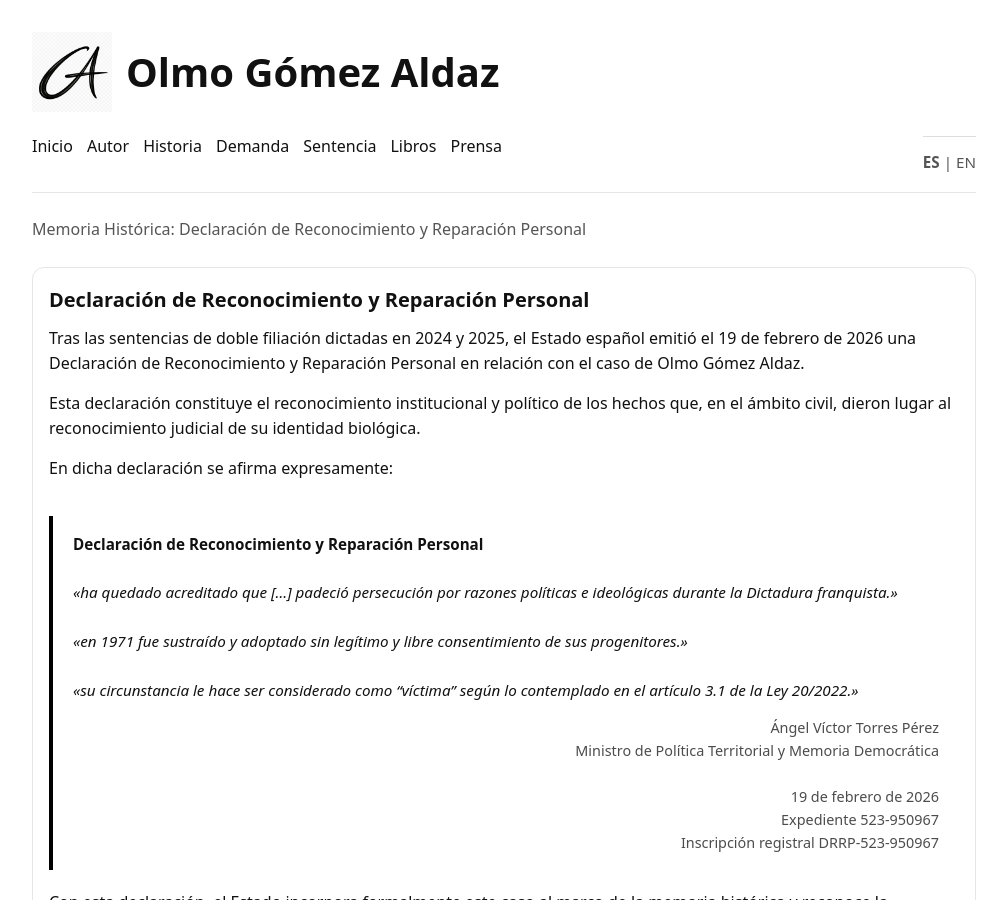
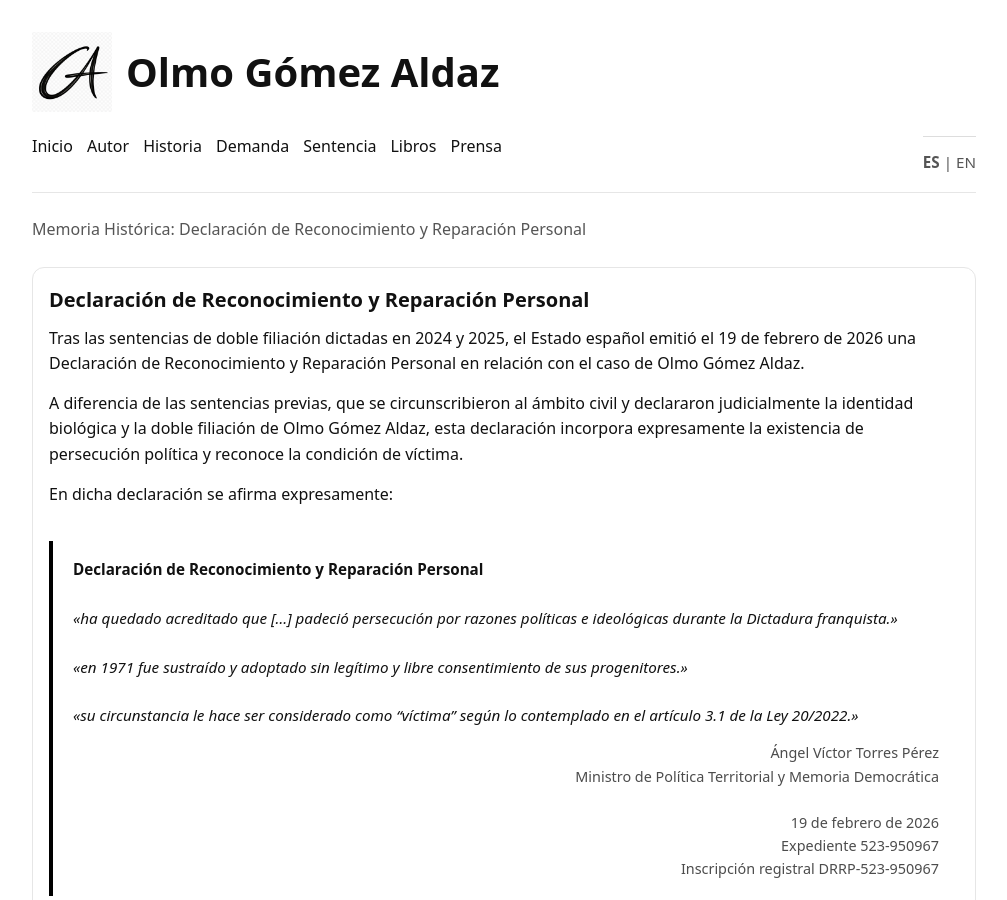
Before and after one commit to olmogaldaz/olmogaldaz.github.io, a Jekyll site: the page built from es/memoria/index.html, in a window 1280 px wide and 900 px high. Shown: the whole window, without its empty margins (136-1143 px from the left). Built offline with Jekyll 4.4.1, drawn with Linux system fonts in a browser that asks for light colours.

Commit message:
Update index.html

```diff
--- a/es/memoria/index.html
+++ b/es/memoria/index.html
@@ -21,12 +21,14 @@ description: Reconocimiento oficial como víctima conforme a la Ley 20/2022 de M
       <h2>Declaración de Reconocimiento y Reparación Personal</h2>
 
       <p>
-        Tras las sentencias de doble filiación dictadas en 2024 y 2025, el Estado español emitió el 19 de febrero de 2026 una Declaración de Reconocimiento y Reparación Personal en relación con el caso de Olmo Gómez Aldaz.
+        Tras las sentencias de doble filiación dictadas en 2024 y 2025, el Estado español emitió el 19 de febrero de 2026 una Declaración
+        de Reconocimiento y Reparación Personal en relación con el caso de Olmo Gómez Aldaz.
       </p>
 
       <p>
-        Esta declaración constituye el reconocimiento institucional y político de los hechos que, en el ámbito civil, dieron lugar al reconocimiento judicial de su identidad biológica.
-      </p>
+        A diferencia de las sentencias previas, que se circunscribieron al ámbito civil y declararon judicialmente la identidad biológica
+        y la doble filiación de Olmo Gómez Aldaz, esta declaración incorpora expresamente la existencia de persecución política y reconoce
+        la condición de víctima.</p>
 
       <p>
         En dicha declaración se afirma expresamente:
```
